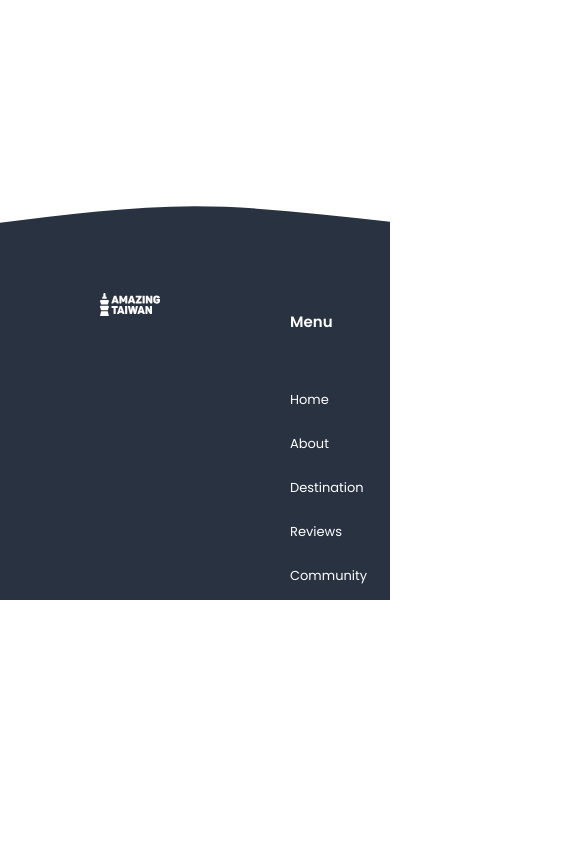
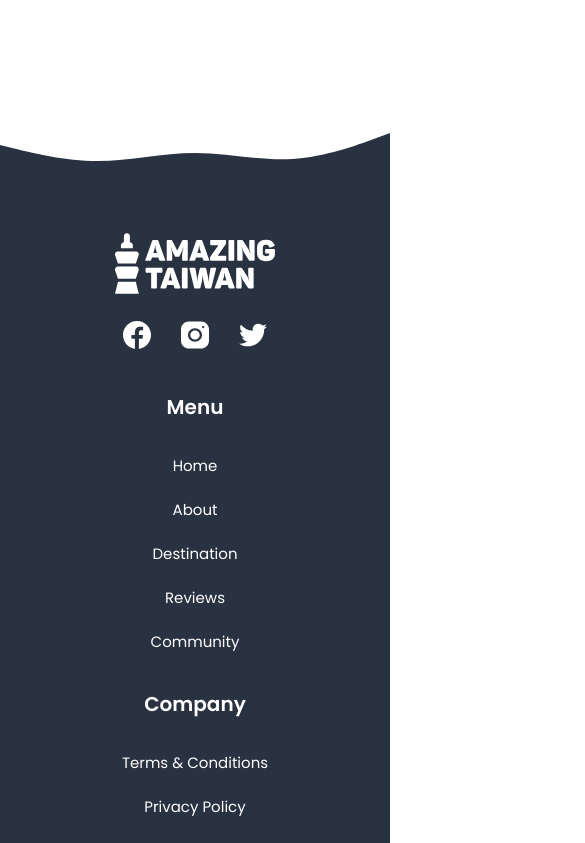
Before and after one commit to ismaelgomesdasilva-zz/GcbChallenge-amazingTaiwan, a Next.js app: page / in a window 390 px wide. Shown: the part 3460-4303 px from the top of the page, 585 px wide, since content can reach past the window. Before the commit the page ends 4060 px from the top, so only its background shows below. Built offline with nearby package versions, Linux system fonts and the light colour scheme.

Commit message:
[responsive] footer

```diff
--- a/src/views/Footer/styles.ts
+++ b/src/views/Footer/styles.ts
@@ -1,72 +1,97 @@
 import styled from "styled-components";
+import mediaQuery from "../../utils/mediaQuery";
 export const Container = styled.div`
   display: flex;
   gap: 100px;
   width: 100%;
+  padding-top: 153px;
 
-
-padding-top: 160px;
-
-
-h3{
-    font-family: 'Poppins';
-font-style: normal;
+  h3 {
     font-weight: 700;
     font-size: 15px;
     line-height: 27px;
-
-color: #FFFFFF;
+    color: #ffffff;
     margin-bottom: 45px;
   }
-a{
-    font-family: 'Poppins';
-font-style: normal;
+  a {
     font-weight: 400;
     font-size: 13px;
     line-height: 39px;
     margin-bottom: 5px;
-color: #FFFFFF;
+    color: #ffffff;
     cursor: pointer;
   }
-`
+  @media (max-width: ${mediaQuery.md}) {
+    gap: 50px;
+    padding-top: 48px;
+    a {
+      font-size: 15px;
+    }
+    h3 {
+      font-size: 20px;
+      margin: 25px 0;
+    }
+  }
+  @media (max-width: ${mediaQuery.mdl}) {
+    padding-top: 117px;
+  }
+  @media (max-width: ${mediaQuery.sml}) {
+    padding-top: 50px;
+  }
+`;
 export const ImagesFooter = styled.div`
-
->div{
-    margin-bottom: 116px;
+  > div {
+    margin-bottom: 100px;
+    width: 10rem;
   }
-`
+  @media (max-width: ${mediaQuery.md}) {
+    > div {
+      margin-bottom: 20px;
+    }
+  }
+`;
 export const Social = styled.div`
   display: flex;
   gap: 30px;
   justify-content: center;
-img{
+  img {
     cursor: pointer;
   }
-`
+`;
 export const TableOrganization = styled.div`
-
-
   display: flex;
   flex-direction: column;
-
-`
+`;
 
 export const BackgroundWaves = styled.div`
-background-image: url('/waveBottomFooter.svg');
-
+  background-image: url("/waveBottomFooter.svg");
   background-repeat: no-repeat;
-
-position: absolute;
-left: 0;
-right: 0;
-background-position: top;
-`
+  background-size: 100%;
+`;
 
 export const ContainerOrganization = styled.div`
-
   display: flex;
   background-color: #293241;
   width: 100%;
   gap: 130px;
   padding: 0 100px;
-`
+
+  padding-top: 30px;
+  @media (max-width: ${mediaQuery.xl}) {
+    gap: 80px;
+  }
+  @media (max-width: ${mediaQuery.lg}) {
+    gap: 25px;
+    padding: 0;
+
+    justify-content: center;
+  }
+  @media (max-width: ${mediaQuery.md}) {
+    flex-direction: column;
+    align-items: center;
+    text-align: center;
+    justify-content: center;
+    gap: 0;
+    padding-top: 50px;
+  }
+`;
```
Lines whose indentation alone changed are shown as unchanged.
